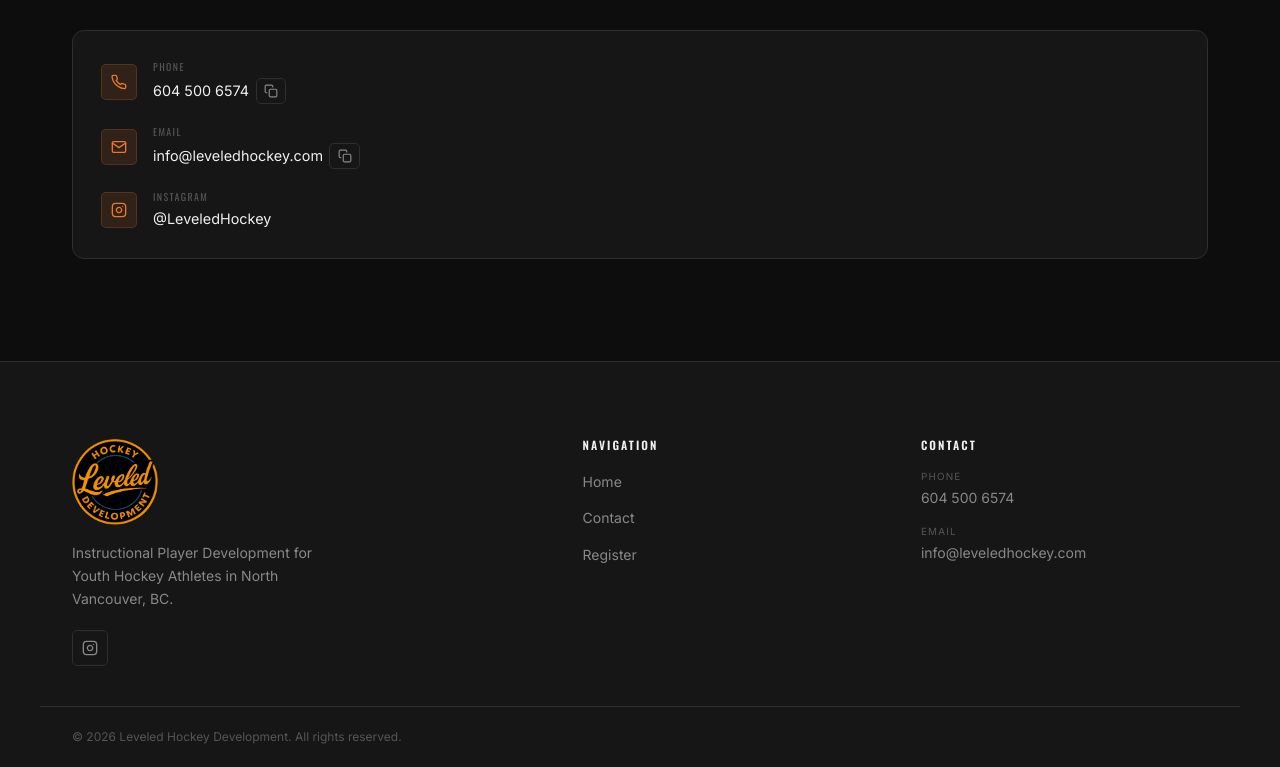
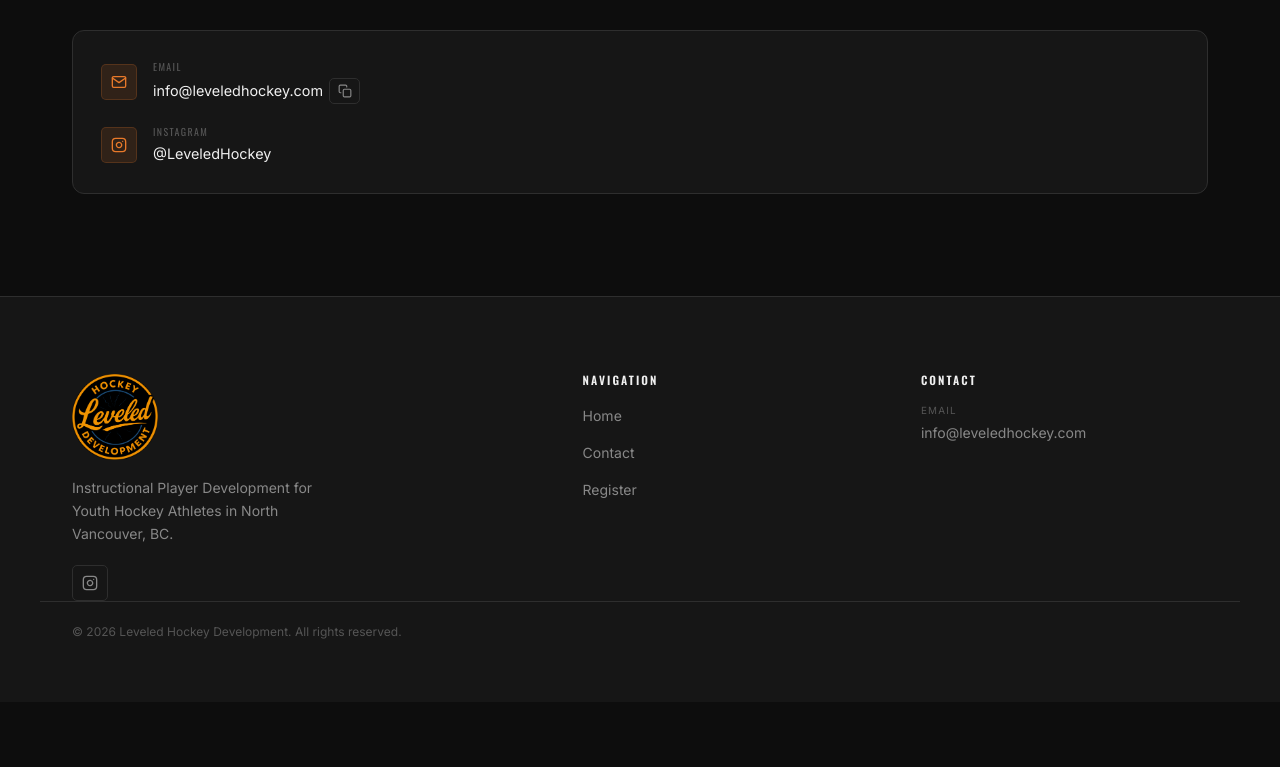
Before and after one commit to leveledhockey/website, a website: page contact.html in a window 1280 px wide. Shown: the part 844-1611 px from the top of the page. After the commit the page ends 1546 px from the top, so only its background shows below. Drawn offline with nearby package versions, Linux system fonts and the light colour scheme.

Commit message:
Remove phone number

```diff
--- a/contact.html
+++ b/contact.html
@@ -107,25 +107,6 @@
           <div class="contact-detail-item">
             <div class="contact-detail-icon">
               <svg width="16" height="16" viewBox="0 0 24 24" fill="none" stroke="currentColor" stroke-width="2" stroke-linecap="round" stroke-linejoin="round">
-                <path d="M22 16.92v3a2 2 0 0 1-2.18 2 19.79 19.79 0 0 1-8.63-3.07A19.5 19.5 0 0 1 4.69 13a19.79 19.79 0 0 1-3.07-8.67A2 2 0 0 1 3.62 2h3a2 2 0 0 1 2 1.72c.127.96.361 1.903.7 2.81a2 2 0 0 1-.45 2.11L7.91 9.59a16 16 0 0 0 6.29 6.29l.96-.96a2 2 0 0 1 2.11-.45c.907.339 1.85.573 2.81.7A2 2 0 0 1 22 16.92z"/>
-              </svg>
-            </div>
-            <div class="contact-detail-content">
-              <div class="contact-detail-label">Phone</div>
-              <div class="contact-detail-value-row">
-                <div class="contact-detail-value">
-                  <a href="tel:+16045006574">604 500 6574</a>
-                </div>
-                <button class="modal-copy-btn" data-copy="16045006574" aria-label="Copy phone number">
-                  <svg width="14" height="14" viewBox="0 0 24 24" fill="none" stroke="currentColor" stroke-width="2" stroke-linecap="round" stroke-linejoin="round"><rect x="9" y="9" width="13" height="13" rx="2" ry="2"/><path d="M5 15H4a2 2 0 0 1-2-2V4a2 2 0 0 1 2-2h9a2 2 0 0 1 2 2v1"/></svg>
-                </button>
-              </div>
-            </div>
-          </div>
-
-          <div class="contact-detail-item">
-            <div class="contact-detail-icon">
-              <svg width="16" height="16" viewBox="0 0 24 24" fill="none" stroke="currentColor" stroke-width="2" stroke-linecap="round" stroke-linejoin="round">
                 <path d="M4 4h16c1.1 0 2 .9 2 2v12c0 1.1-.9 2-2 2H4c-1.1 0-2-.9-2-2V6c0-1.1.9-2 2-2z"/>
                 <polyline points="22,6 12,13 2,6"/>
               </svg>
@@ -196,9 +177,6 @@
         <div>
           <h4 class="footer-col-title">Contact</h4>
           <div class="footer-contact-item">
-            <div class="footer-contact-label">Phone</div>
-            <div class="footer-contact-value"><a href="tel:+16045006574">604 500 6574</a></div>
-          </div>
           <div class="footer-contact-item">
             <div class="footer-contact-label">Email</div>
             <div class="footer-contact-value"><a href="mailto:info@leveledhockey.com">info@leveledhockey.com</a></div>
```
Also changed, not shown: index.html (+2 -12 lines), register.html (+1 -4 lines).
